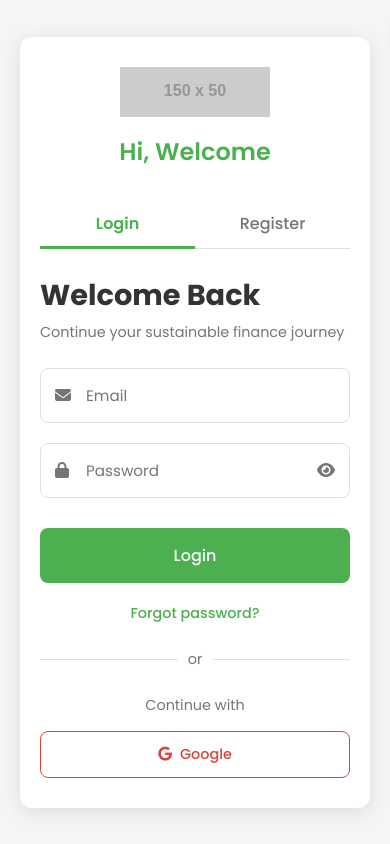
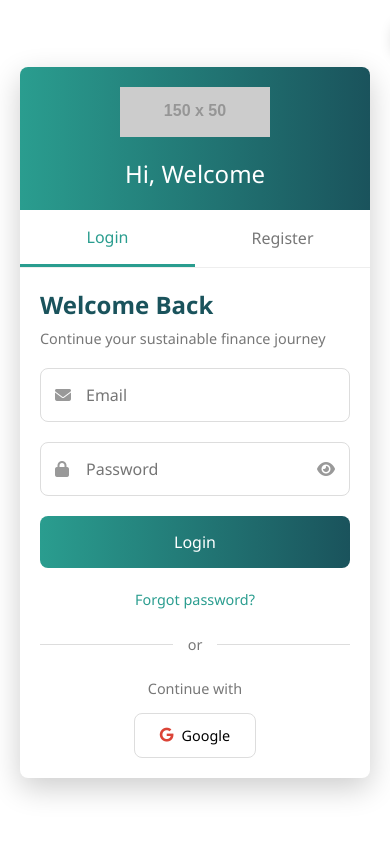
Before and after one commit to alphertech/GreenQash, a plain HTML site: page index.html in a window 390 px wide. Drawn offline with nearby package versions, Linux system fonts and the light colour scheme; placeholder pictures from the web are drawn by us.

Commit message:
Update index.html
version 5

```diff
--- a/index.html
+++ b/index.html
@@ -4,36 +4,19 @@
 <head>
     <meta charset="UTF-8">
     <meta name="viewport" content="width=device-width, initial-scale=1.0">
-    <title>GreenQash</title>
-    <link href="https://fonts.googleapis.com/css2?family=Poppins:wght@300;400;500;600;700&display=swap"
-        rel="stylesheet">
+    <title>GreenQash - Sustainable Finance</title>
     <link rel="stylesheet" href="https://cdnjs.cloudflare.com/ajax/libs/font-awesome/6.4.0/css/all.min.css">
     <style>
-        :root {
-            --primary-color: #4CAF50;
-            --primary-dark: #388E3C;
-            --secondary-color: #8BC34A;
-            --accent-color: #FFC107;
-            --text-color: #333;
-            --light-gray: #f5f5f5;
-            --medium-gray: #e0e0e0;
-            --dark-gray: #757575;
-            --error-color: #f44336;
-            --success-color: #4CAF50;
-            --google-red: #DB4437;
-            --github-black: #24292E;
-        }
-
         * {
             margin: 0;
             padding: 0;
             box-sizing: border-box;
-            font-family: 'Poppins', sans-serif;
+            font-family: 'Segoe UI', Tahoma, Geneva, Verdana, sans-serif;
         }
 
         body {
-            background-color: var(--light-gray);
-            color: var(--text-color);
+            /* background: linear-gradient(135deg, #1a2a3a, #1a535c); */
+            color: #333;
             min-height: 100vh;
             display: flex;
             justify-content: center;
@@ -44,88 +27,69 @@
         .auth-container {
             background-color: white;
             border-radius: 12px;
-            box-shadow: 0 4px 20px rgba(0, 0, 0, 0.1);
+            box-shadow: 0 10px 30px rgba(0, 0, 0, 0.2);
             width: 100%;
             max-width: 450px;
-            padding: 40px;
+            overflow: hidden;
         }
 
         .logo-container {
+            background: linear-gradient(to right, #2a9d8f, #1a535c);
+            color: white;
+            padding: 30px 20px;
             text-align: center;
-            margin-bottom: 30px;
+        }
+
+        .logo {
+            height: 50px;
+            margin-bottom: 15px;
         }
 
         .logo-container h1 {
-            font-size: 1.5rem;
-            color: var(--primary-color);
-            margin-top: 10px;
-            font-weight: 600;
+            font-weight: 500;
+            font-size: 1.8rem;
         }
 
         .auth-toggle {
             display: flex;
-            margin-bottom: 25px;
-            border-bottom: 1px solid var(--medium-gray);
+            border-bottom: 1px solid #eee;
         }
 
         .auth-toggle button {
             flex: 1;
-            padding: 12px;
+            padding: 16px;
             background: none;
             border: none;
             font-size: 1rem;
             font-weight: 500;
-            color: var(--dark-gray);
             cursor: pointer;
-            position: relative;
-            transition: all 0.3s ease;
+            transition: all 0.3s;
+            color: #777;
         }
 
         .auth-toggle button.active {
-            color: var(--primary-color);
-            font-weight: 600;
-        }
-
-        .auth-toggle button.active::after {
-            content: '';
-            position: absolute;
-            bottom: -1px;
-            left: 0;
-            width: 100%;
-            height: 3px;
-            background-color: var(--primary-color);
+            color: #2a9d8f;
+            border-bottom: 3px solid #2a9d8f;
         }
 
         .auth-form {
             display: none;
-            animation: fadeIn 0.3s ease forwards;
+            padding: 25px;
         }
 
         .auth-form.active {
             display: block;
         }
 
-        @keyframes fadeIn {
-            from {
-                opacity: 0;
-                transform: translateY(10px);
-            }
-
-            to {
-                opacity: 1;
-                transform: translateY(0);
-            }
-        }
-
         .auth-form h2 {
-            font-size: 1.8rem;
-            margin-bottom: 5px;
-            color: var(--text-color);
+            color: #1a535c;
+            margin-bottom: 8px;
+            font-size: 1.5rem;
         }
 
         .subtitle {
-            color: var(--dark-gray);
-            margin-bottom: 25px;
+            color: #777;
+            margin-bottom: 20px;
             font-size: 0.9rem;
         }
 
@@ -139,81 +103,59 @@
             left: 15px;
             top: 50%;
             transform: translateY(-50%);
-            color: var(--dark-gray);
-        }
-
-        .input-group .toggle-password {
-            left: auto;
-            right: 15px;
-            cursor: pointer;
+            color: #999;
         }
 
         .input-group input {
             width: 100%;
             padding: 15px 15px 15px 45px;
-            border: 1px solid var(--medium-gray);
+            border: 1px solid #ddd;
             border-radius: 8px;
-            font-size: 0.95rem;
-            transition: border 0.3s ease;
+            font-size: 1rem;
+            transition: border 0.3s;
         }
 
         .input-group input:focus {
+            border-color: #2a9d8f;
             outline: none;
-            border-color: var(--primary-color);
-            box-shadow: 0 0 0 2px rgba(76, 175, 80, 0.2);
+        }
+
+        .toggle-password {
+            left: auto !important;
+            right: 15px;
+            cursor: pointer;
         }
 
         .auth-btn {
             width: 100%;
             padding: 15px;
-            background-color: var(--primary-color);
+            background: linear-gradient(to right, #2a9d8f, #1a535c);
             color: white;
             border: none;
             border-radius: 8px;
             font-size: 1rem;
             font-weight: 500;
             cursor: pointer;
-            transition: background-color 0.3s ease;
-            margin-top: 10px;
+            transition: all 0.3s;
         }
 
         .auth-btn:hover {
-            background-color: var(--primary-dark);
+            opacity: 0.9;
+            transform: translateY(-2px);
         }
 
         .auth-links {
             text-align: center;
             margin: 20px 0;
+        }
+
+        .auth-links a {
+            color: #2a9d8f;
+            text-decoration: none;
             font-size: 0.9rem;
         }
 
-        .auth-links a {
-            color: var(--primary-color);
-            text-decoration: none;
-            font-weight: 500;
-        }
-
         .auth-links a:hover {
-            text-decoration: underline;
-        }
-
-        .terms {
-            display: flex;
-            align-items: center;
-            margin: 15px 0;
-            font-size: 0.85rem;
-        }
-
-        .terms input {
-            margin-right: 10px;
-        }
-
-        .terms a {
-            color: var(--primary-color);
-            text-decoration: none;
-        }
-
-        .terms a:hover {
             text-decoration: underline;
         }
 
@@ -221,23 +163,20 @@
             display: flex;
             align-items: center;
             margin: 25px 0;
-            color: var(--dark-gray);
-            font-size: 0.9rem;
+            color: #777;
         }
 
         .divider::before,
         .divider::after {
-            content: '';
+            content: "";
             flex: 1;
-            border-bottom: 1px solid var(--medium-gray);
+            height: 1px;
+            background-color: #ddd;
         }
 
-        .divider::before {
-            margin-right: 10px;
-        }
-
-        .divider::after {
-            margin-left: 10px;
+        .divider span {
+            padding: 0 15px;
+            font-size: 0.9rem;
         }
 
         .social-login {
@@ -246,47 +185,50 @@
 
         .social-login p {
             margin-bottom: 15px;
-            color: var(--dark-gray);
+            color: #777;
             font-size: 0.9rem;
         }
 
-        .social-icons {
-            display: flex;
-            gap: 10px;
+        .social-btn {
+            display: inline-flex;
+            align-items: center;
+            justify-content: center;
+            padding: 12px 25px;
+            background-color: white;
+            border: 1px solid #ddd;
+            border-radius: 8px;
+            font-size: 0.9rem;
+            cursor: pointer;
+            transition: all 0.3s;
         }
 
-        .social-btn {
-            flex: 1;
-            padding: 12px;
-            border-radius: 8px;
-            border: 1px solid var(--medium-gray);
-            background-color: white;
+        .social-btn:hover {
+            background-color: #f9f9f9;
+        }
+
+        .social-btn i {
+            margin-right: 8px;
+            color: #DB4437;
+        }
+
+        .terms {
             display: flex;
             align-items: center;
-            justify-content: center;
-            gap: 8px;
+            margin: 20px 0;
             font-size: 0.9rem;
-            font-weight: 500;
-            cursor: pointer;
-            transition: all 0.3s ease;
         }
 
-        .social-btn.google {
-            color: var(--google-red);
-            border-color: var(--google-red);
+        .terms input {
+            margin-right: 10px;
         }
 
-        .social-btn.google:hover {
-            background-color: rgba(219, 68, 55, 0.1);
+        .terms a {
+            color: #2a9d8f;
+            text-decoration: none;
         }
 
-        .social-btn.github {
-            color: var(--github-black);
-            border-color: var(--github-black);
-        }
-
-        .social-btn.github:hover {
-            background-color: rgba(36, 41, 46, 0.1);
+        .terms a:hover {
+            text-decoration: underline;
         }
 
         .notification {
@@ -295,11 +237,11 @@
             right: 20px;
             padding: 15px 25px;
             border-radius: 8px;
+            background-color: #2a9d8f;
             color: white;
-            font-weight: 500;
-            box-shadow: 0 4px 12px rgba(0, 0, 0, 0.15);
+            box-shadow: 0 5px 15px rgba(0, 0, 0, 0.2);
             transform: translateX(150%);
-            transition: transform 0.3s ease;
+            transition: transform 0.3s;
             z-index: 1000;
         }
 
@@ -307,21 +249,25 @@
             transform: translateX(0);
         }
 
-        .notification.success {
-            background-color: var(--success-color);
+        .notification.error {
+            background-color: #e76f51;
         }
 
-        .notification.error {
-            background-color: var(--error-color);
-        }
-
-        @media (max-width: 480px) {
+        @media (max-width: 500px) {
             .auth-container {
-                padding: 30px 20px;
+                border-radius: 8px;
             }
 
-            .social-icons {
-                flex-direction: column;
+            .auth-form {
+                padding: 20px;
+            }
+
+            .logo-container {
+                padding: 20px 15px;
+            }
+
+            .logo-container h1 {
+                font-size: 1.5rem;
             }
         }
     </style>
@@ -387,8 +333,10 @@
                 <i class="fas fa-envelope"></i>
                 <input type="email" id="registerEmail" placeholder="Email" required>
             </div>
+
             <div class="input-group">
-                <input type="text" id="phone" placeholder="Phone Number" required>
+                <i class="fas fa-phone"></i>
+                <input type="tel" id="phone" placeholder="Phone Number" required>
             </div>
 
             <div class="input-group">
@@ -418,99 +366,7 @@
     </div>
 
     <div class="notification" id="notification"></div>
-
-    <script>
-        document.addEventListener('DOMContentLoaded', function () {
-            // Form toggle functionality
-            const showLoginBtn = document.getElementById('showLogin');
-            const showRegisterBtn = document.getElementById('showRegister');
-            const loginForm = document.getElementById('loginForm');
-            const registerForm = document.getElementById('registerForm');
-            const showLoginLink = document.getElementById('showLoginLink');
-            const forgotPassword = document.getElementById('forgotPassword');
-
-            // Toggle forms
-            function toggleForms(showLogin) {
-                if (showLogin) {
-                    showLoginBtn.classList.add('active');
-                    showRegisterBtn.classList.remove('active');
-                    loginForm.classList.add('active');
-                    registerForm.classList.remove('active');
-                } else {
-                    showLoginBtn.classList.remove('active');
-                    showRegisterBtn.classList.add('active');
-                    loginForm.classList.remove('active');
-                    registerForm.classList.add('active');
-                }
-            }
-
-            // Event listeners
-            showLoginBtn.addEventListener('click', (e) => {
-                e.preventDefault();
-                toggleForms(true);
-            });
-
-            showRegisterBtn.addEventListener('click', (e) => {
-                e.preventDefault();
-                toggleForms(false);
-            });
-
-            showLoginLink.addEventListener('click', (e) => {
-                e.preventDefault();
-                toggleForms(true);
-            });
-
-            // Password toggle functionality
-            document.querySelectorAll('.toggle-password').forEach(icon => {
-                icon.addEventListener('click', function () {
-                    const input = this.previousElementSibling;
-                    const type = input.getAttribute('type') === 'password' ? 'text' : 'password';
-                    input.setAttribute('type', type);
-                    this.classList.toggle('fa-eye-slash');
-                });
-            });
-
-            // Form submission (placeholder functionality)
-            loginForm.addEventListener('submit', (e) => {
-                e.preventDefault();
-                showNotification('Please Wait!', 'success');
-            });
-
-            registerForm.addEventListener('submit', (e) => {
-                e.preventDefault();
-                showNotification('Creating Account, Please Wait!', 'success');
-            });
-
-            // Forgot password
-            forgotPassword.addEventListener('click', (e) => {
-                e.preventDefault();
-                showNotification('Password reset link sent!', 'success');
-            });
-
-            // Social login buttons
-            document.getElementById('googleLogin').addEventListener('click', () => {
-                showNotification('Google login clicked', 'success');
-            });
-
-            document.getElementById('githubLogin').addEventListener('click', () => {
-                showNotification('Feature not available', 'success');
-            });
-
-            // Notification function
-            function showNotification(message, type) {
-                const notification = document.getElementById('notification');
-                notification.textContent = message;
-                notification.className = 'notification show ' + type;
-
-                setTimeout(() => {
-                    notification.classList.remove('show');
-                }, 3000);
-            }
-        });
-    </script>
-    <script src="https://cdn.jsdelivr.net/npm/@supabase/supabase-js@2"></script>
-    <script src="auth.js"></script>
+    <script type="module" src="auth.js"></script>
 </body>
 
-
 </html>
```
